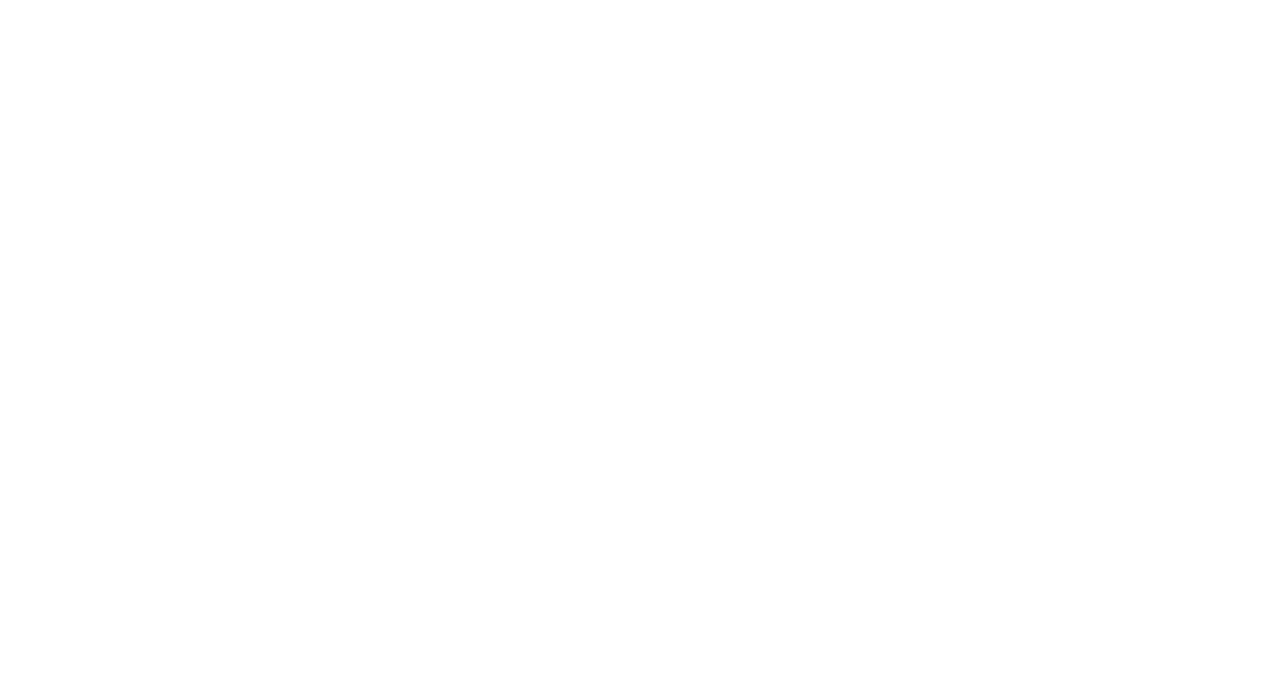
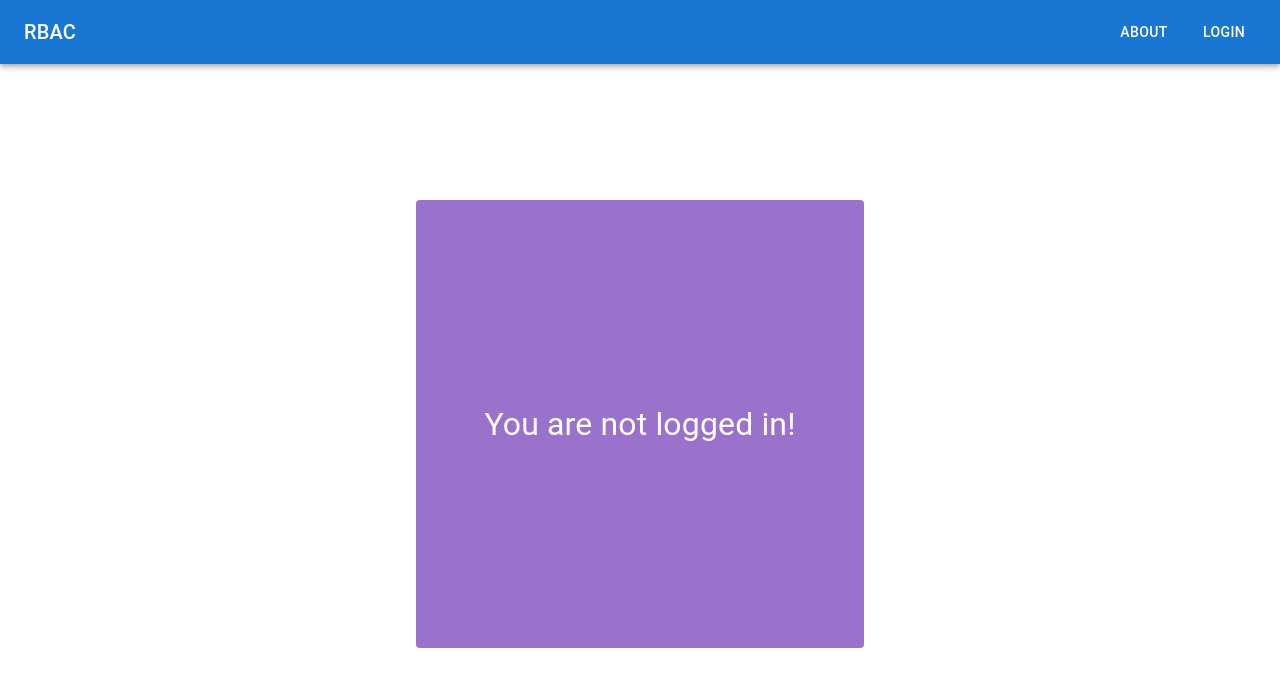
Before and after one commit to tandrimab/role-based-access-control, a React (Vite) app: page / in a window 1280 px wide. Shown: the top 686 px of the page. Built offline with nearby package versions, Linux system fonts and the light colour scheme.

Commit message:
Implemented home page, about page navbar and error boundary page and added routes in main.jsx

```diff
--- /dev/null
+++ b/src/components/ui/About.jsx
@@ -0,0 +1,52 @@
+import React from "react";
+import Box from "@mui/material/Box";
+import { ThemeProvider } from "@mui/material/styles";
+import { Typography } from "@mui/material";
+
+export const About = () => {
+  return (
+    <Typography
+      component="div"
+      sx={{
+        display: "flex",
+        alignItems: "center",
+        justifyContent: "center",
+        height: "90vh",
+        overflow: "hidden",
+      }}
+    >
+      <ThemeProvider
+        theme={{
+          palette: {
+            primary: {
+                main: "#9b72cb",
+                dark: "#d96570",
+            },
+          },
+        }}
+      >
+        <Box
+          sx={{
+            width: 400,
+            height: 400,
+            borderRadius: 1,
+            bgcolor: "primary.main",
+            "&:hover": {
+              bgcolor: "primary.dark",
+            },
+            display: 'flex',
+            justifyContent: 'center',
+            alignItems: 'center',
+            fontSize: '2rem',
+            color: '#ffffff',
+            textAlign: 'center',
+            padding: '1.5rem'
+          }}
+          component="div"
+        >
+          RBAC is.....
+        </Box>
+      </ThemeProvider>
+    </Typography>
+  );
+};
--- /dev/null
+++ b/src/components/ui/ErrorBoundary.jsx
@@ -0,0 +1,51 @@
+import { Box, Typography } from "@mui/material";
+import React from "react";
+import { useRouteError, isRouteErrorResponse, Link } from "react-router-dom";
+
+export const ErrorBoundary = () => {
+  let error = useRouteError();
+
+  if (error.status) {
+    return (
+      <Typography
+        component="div"
+        sx={{
+          display: "flex",
+          alignItems: "center",
+          justifyContent: "center",
+          height: "90vh",
+          overflow: "hidden",
+        }}
+      >
+
+          <Box
+            sx={{
+              width: 400,
+              height: 400,
+              borderRadius: 1,
+              bgcolor: "#000000",
+              display: "flex",
+              justifyContent: "center",
+              alignItems: "center",
+              fontSize: "2rem",
+              color: "#ffffff",
+              textAlign: "center",
+              padding: "1.5rem",
+            }}
+            component="div"
+          >
+            <Box component="div" sx={{ color: "red", fontSize: 20 }}>
+              Dang!
+              <Box component="div">
+                {error.status}
+                <br />
+                {error.message} <br />
+                Please contact - {error.contact}<br /><br />
+                Go back to <Link to="/">Home</Link>
+              </Box>
+            </Box>
+          </Box>
+      </Typography>
+    );
+  }
+};
--- /dev/null
+++ b/src/components/ui/Home.jsx
@@ -0,0 +1,55 @@
+import Box from "@mui/material/Box";
+import { ThemeProvider } from "@mui/material/styles";
+import { Typography } from "@mui/material";
+import { useContext } from "react";
+import UserContext from "../store/UserContext";
+
+export const Home = () => {
+    const {user} = useContext(UserContext);
+
+  return (
+    <Typography
+      component="div"
+      sx={{
+        display: "flex",
+        alignItems: "center",
+        justifyContent: "center",
+        height: "90vh",
+        overflow: "hidden",
+      }}
+    >
+      <ThemeProvider
+        theme={{
+          palette: {
+            primary: {
+              main: "#9b72cb",
+              dark: "#d96570",
+            },
+          },
+        }}
+      >
+        <Box
+          sx={{
+            width: 400,
+            height: 400,
+            borderRadius: 1,
+            bgcolor: "primary.main",
+            "&:hover": {
+              bgcolor: "primary.dark",
+            },
+            display: "flex",
+            justifyContent: "center",
+            alignItems: "center",
+            fontSize: "2rem",
+            color: "#ffffff",
+            textAlign: "center",
+            padding: "1.5rem",
+          }}
+          component="div"
+        >
+          {user?.userId ? "Hello, " +user.name : "You are not logged in!"}
+        </Box>
+      </ThemeProvider>
+    </Typography>
+  );
+};
--- /dev/null
+++ b/src/components/ui/Layout.jsx
@@ -0,0 +1,15 @@
+import React from "react";
+import { Navbar } from "./Navbar";
+import { Outlet } from "react-router-dom";
+import { UserContextProvider } from "../store/UserContextProvider";
+
+export const Layout = () => {
+  return (
+
+      <div className="min-h-screen w-full">
+        <Navbar />
+        <Outlet />
+      </div>
+
+  );
+};
--- /dev/null
+++ b/src/components/ui/Navbar.jsx
@@ -0,0 +1,54 @@
+import { AppBar, Button, Stack, Toolbar, Typography } from "@mui/material";
+import React, { useContext } from "react";
+import { Link, useNavigate } from "react-router-dom";
+import UserContext from "../store/UserContext";
+
+export const Navbar = () => {
+  const {user, setUser} = useContext(UserContext);
+  const navigate = useNavigate();
+
+  const logout = () => {
+    setUser({});
+    return navigate('/', {replace: true})
+  }
+
+  return (
+    <AppBar position="static">
+      <Toolbar>
+        <Typography variant="h6" component="div" sx={{ flexGrow: 1 }}>
+          <Link to="/">RBAC</Link>
+        </Typography>
+        <Stack direction="row" spacing={2}>
+          <Button color="inherit">
+            <Link to='/about'>About</Link>
+          </Button>
+          {user?.userId && (
+            <Button color="inherit">
+
+              <Link to='/profile'>Profile</Link>
+            </Button>
+          )}
+          {user?.role === 'admin' && (
+            <Button color="inherit">
+
+              <Link to='/admin'>Admin</Link>
+            </Button>
+          )}
+          {!user?.userId ? (
+            <Button color="inherit">
+              <Link to='/login'>Login</Link>
+            </Button>
+          ) : (
+            <Button
+              className="p-0"
+              color="inherit"
+              onClick={logout}
+            >
+              Logout
+            </Button>
+          )}
+        </Stack>
+      </Toolbar>
+    </AppBar>
+  );
+};
--- a/src/main.jsx
+++ b/src/main.jsx
@@ -1,10 +1,31 @@
-import { StrictMode } from 'react'
-import { createRoot } from 'react-dom/client'
-import App from './App.jsx'
-import './index.css'
+import { StrictMode } from "react";
+import { createRoot } from "react-dom/client";
+import "./index.css";
+import {
+  createBrowserRouter,
+  createRoutesFromElements,
+  Route,
+  RouterProvider,
+} from "react-router-dom";
+import { Layout } from "./components/ui/Layout";
+import { Home } from "./components/ui/Home";
+import { About } from "./components/ui/About";
+import { ErrorBoundary } from "./components/ui/ErrorBoundary";
+import { UserContextProvider } from "./components/store/UserContextProvider";
 
-createRoot(document.getElementById('root')).render(
+const router = createBrowserRouter(
+  createRoutesFromElements(
+    <Route path="/" element={<Layout />} errorElement={<ErrorBoundary />}>
+      <Route path="" element={<Home />} />
+      <Route path="about" element={<About />} />
+    </Route>
+  )
+);
+
+createRoot(document.getElementById("root")).render(
   <StrictMode>
-    <App />
-  </StrictMode>,
-)
+    <UserContextProvider>
+      <RouterProvider router={router} />
+    </UserContextProvider>
+  </StrictMode>
+);
```
